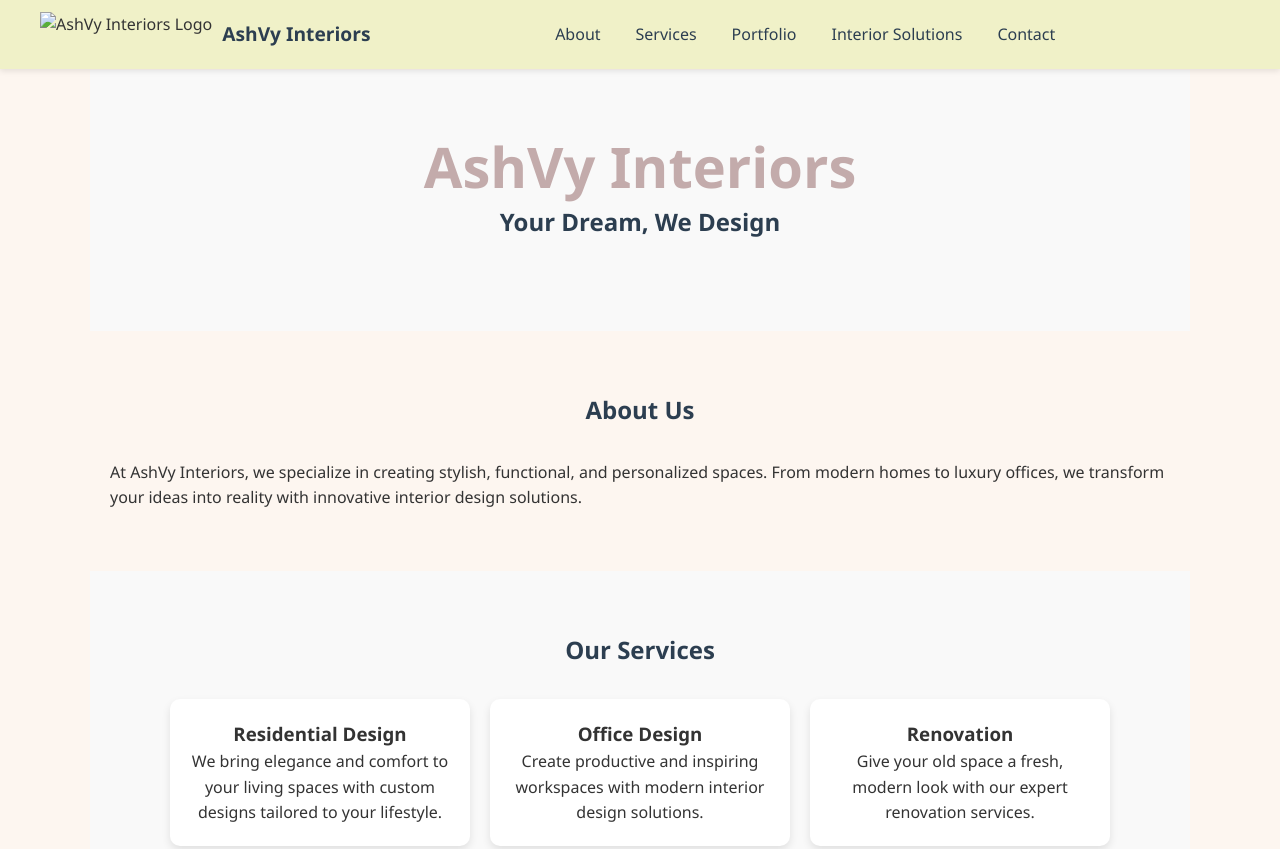
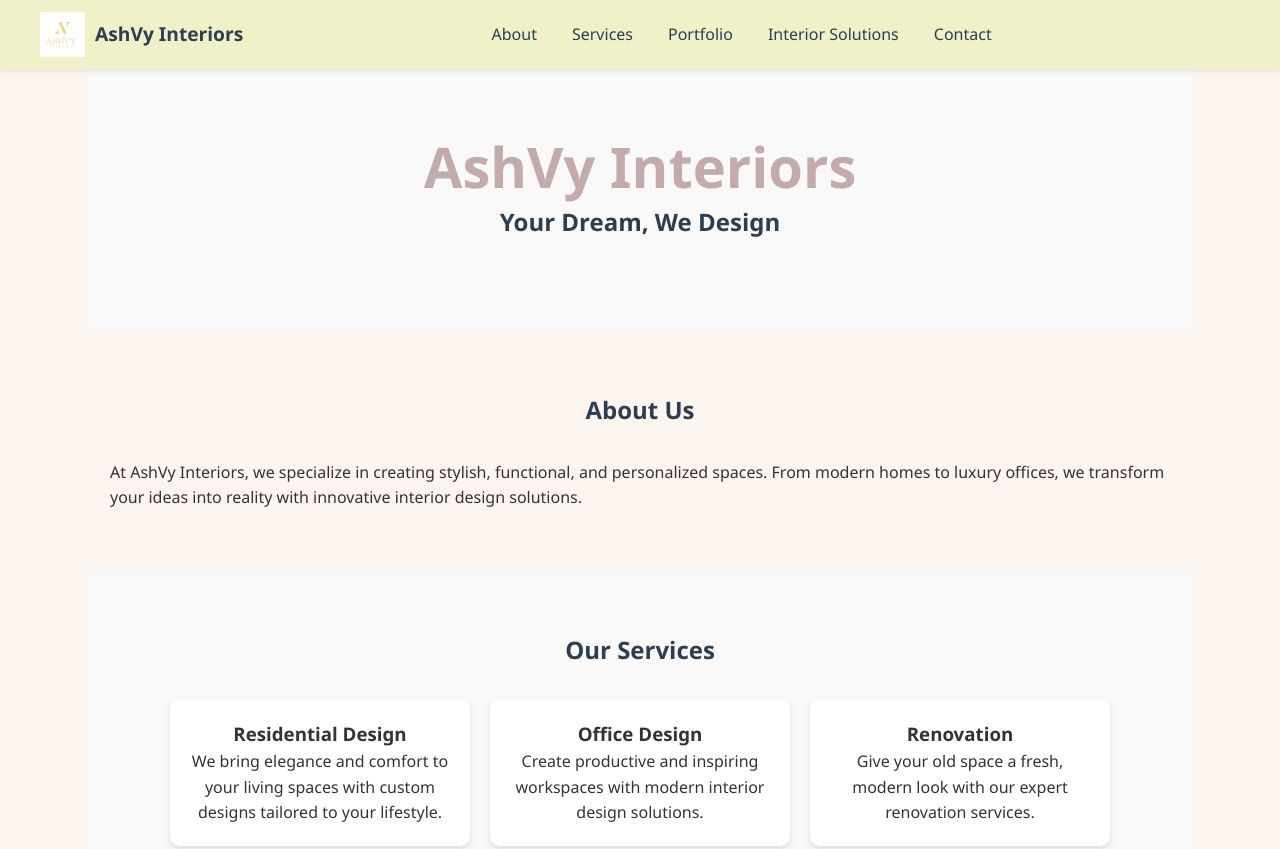
Before and after one commit to HemanthKumar446/Ashvy, a plain HTML site: page index.html in a window 1280 px wide. Shown: the top 849 px of the page. Drawn offline with Linux system fonts and the light colour scheme; files whose address does not match are found by name.

Commit message:
Update index.html

```diff
--- a/index.html
+++ b/index.html
@@ -282,7 +282,7 @@
   <!-- Header -->
   <header>
     <div class="logo">
-      <img src="images/AshVyLogo.jpg" alt="AshVy Interiors Logo">
+      <img src="Ashvy/AshVyLogo.jpg" alt="AshVy Interiors Logo">
       <span>AshVy Interiors</span>
     </div>
     <nav>
```
